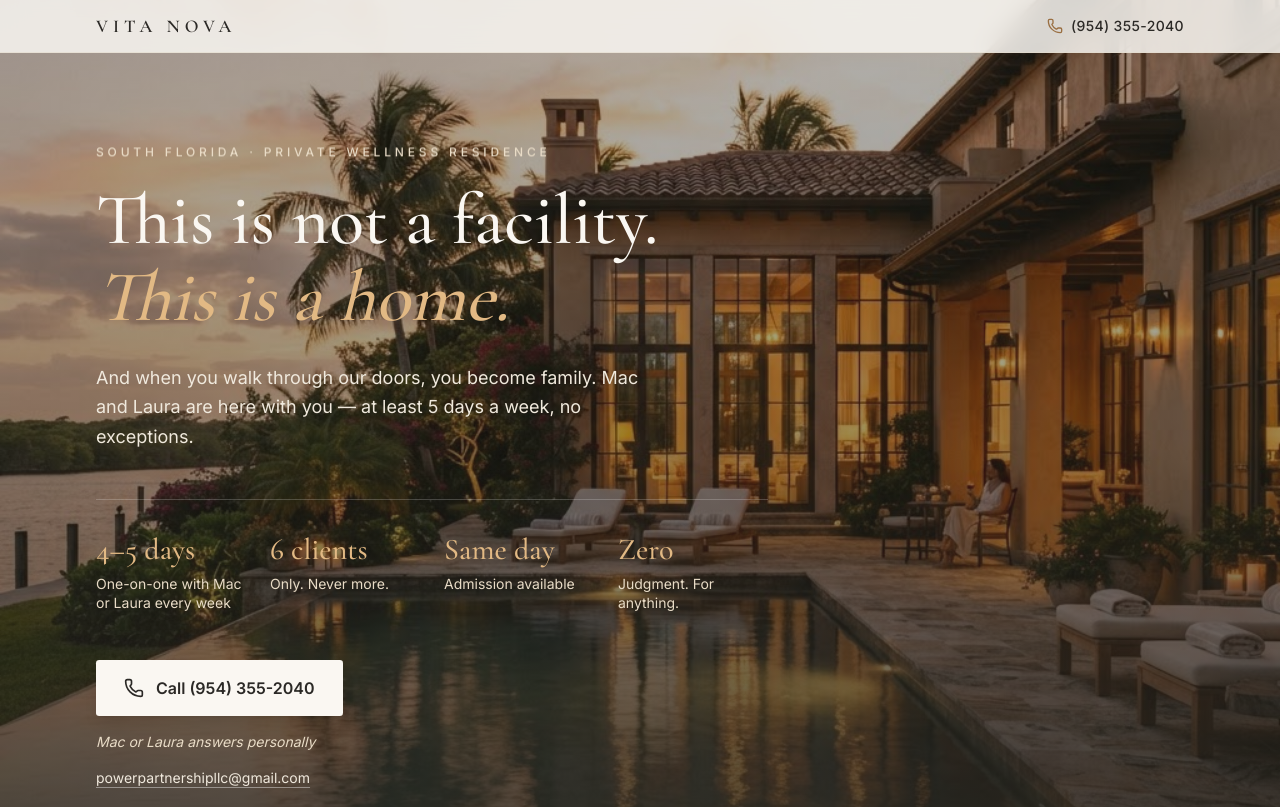
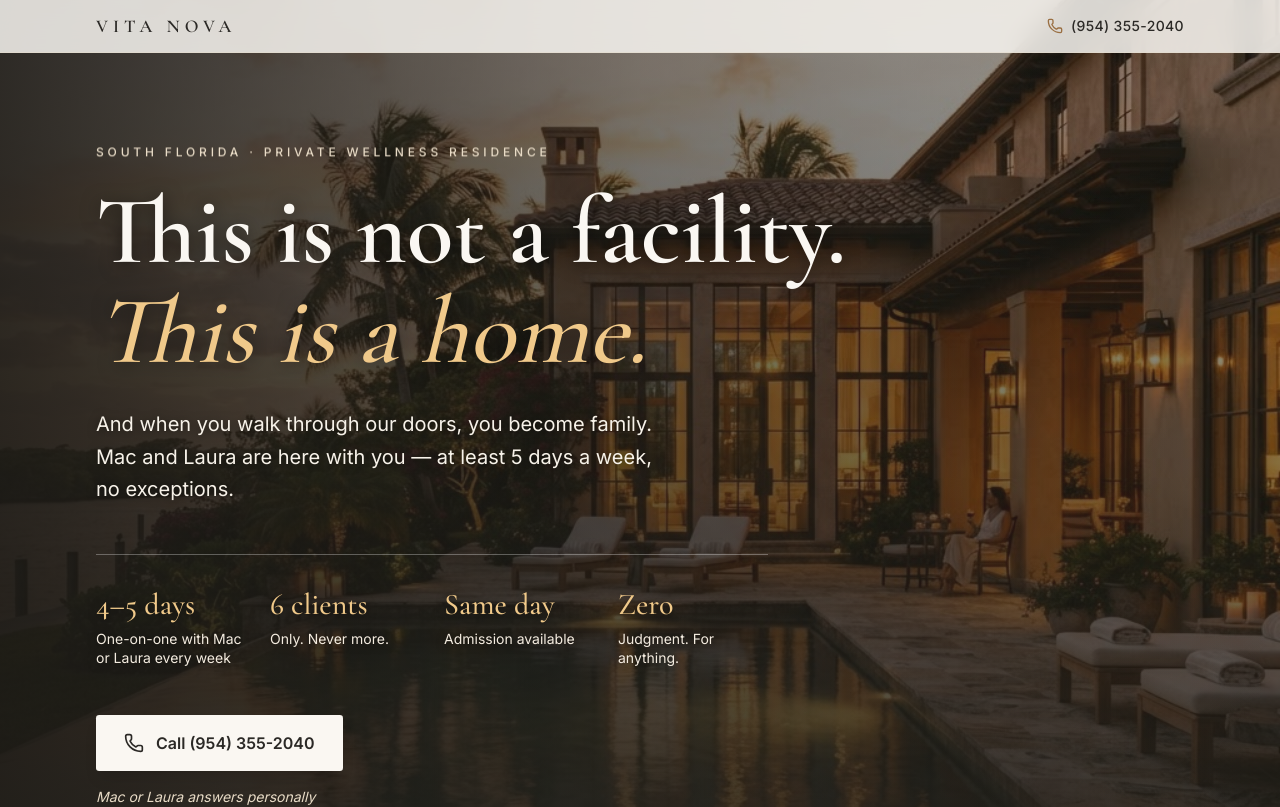
Before and after one commit to web2printusa-dev/vita-novav4, a Next.js app: page / in a window 1280 px wide. Shown: the top 807 px of the page. Built offline with nearby package versions, Linux system fonts and the light colour scheme; no server answers.

Commit message:
feat: enhance Hero component styling and text adjustments

```diff
--- a/components/vita/hero.tsx
+++ b/components/vita/hero.tsx
@@ -22,7 +22,11 @@ export function Hero() {
         sizes="100vw"
       />
       <div
-        className="absolute inset-0 bg-gradient-to-t from-[#26241f]/85 via-[#26241f]/45 to-[#26241f]/35"
+        className="absolute inset-0 bg-gradient-to-t from-[#211f1a]/90 via-[#211f1a]/55 to-[#211f1a]/40"
+        aria-hidden="true"
+      />
+      <div
+        className="absolute inset-0 bg-gradient-to-r from-[#1c1a16]/85 via-[#1c1a16]/45 to-transparent md:via-[#1c1a16]/30 md:to-transparent"
         aria-hidden="true"
       />
 
@@ -34,14 +38,16 @@ export function Hero() {
         </Reveal>
 
         <Reveal delay={100}>
-          <h1 className="mt-6 max-w-3xl font-serif text-5xl font-medium leading-[1.02] text-background text-balance sm:text-6xl md:text-7xl">
+          <h1 className="mt-6 max-w-4xl font-serif text-6xl font-semibold leading-[1.0] text-background text-balance [text-shadow:0_2px_18px_rgba(0,0,0,0.55)] sm:text-7xl md:text-8xl">
             This is not a facility.
-            <span className="mt-1 block italic text-[#e2b984]">This is a home.</span>
+            <span className="mt-1 block italic font-medium text-[#f0c98a] [text-shadow:0_2px_20px_rgba(0,0,0,0.5)]">
+              This is a home.
+            </span>
           </h1>
         </Reveal>
 
         <Reveal delay={200}>
-          <p className="mt-7 max-w-xl text-base leading-relaxed text-[#f0e9dd] md:text-lg">
+          <p className="mt-7 max-w-xl text-lg leading-relaxed text-[#f7f2e9] [text-shadow:0_1px_10px_rgba(0,0,0,0.5)] md:text-xl">
             And when you walk through our doors, you become family. Mac and Laura are here with you —
             at least 5 days a week, no exceptions.
           </p>
@@ -49,13 +55,15 @@ export function Hero() {
 
         {/* Stats bar */}
         <Reveal delay={300}>
-          <dl className="mt-12 grid max-w-2xl grid-cols-2 gap-x-6 gap-y-8 border-t border-white/20 pt-8 md:grid-cols-4">
+          <dl className="mt-12 grid max-w-2xl grid-cols-2 gap-x-6 gap-y-8 border-t border-white/30 pt-8 md:grid-cols-4">
             {stats.map((stat) => (
               <div key={stat.value}>
-                <dt className="font-serif text-2xl font-medium text-[#e2b984] md:text-3xl">
+                <dt className="font-serif text-2xl font-medium text-[#f0c98a] [text-shadow:0_1px_10px_rgba(0,0,0,0.5)] md:text-3xl">
                   {stat.value}
                 </dt>
-                <dd className="mt-1.5 text-sm leading-snug text-[#e9dcc7]">{stat.label}</dd>
+                <dd className="mt-1.5 text-sm leading-snug text-[#f4ece0] [text-shadow:0_1px_8px_rgba(0,0,0,0.5)]">
+                  {stat.label}
+                </dd>
               </div>
             ))}
           </dl>
--- a/components/vita/who-we-help.tsx
+++ b/components/vita/who-we-help.tsx
@@ -34,11 +34,11 @@ export function WhoWeHelp() {
         </Reveal>
 
         <Reveal delay={200}>
-          <ul className="mt-12 flex flex-wrap gap-3">
+          <ul className="mt-12 flex flex-wrap gap-3 md:gap-4">
             {pills.map((pill) => (
               <li
                 key={pill}
-                className="rounded-full border border-border bg-card px-5 py-2.5 text-sm font-medium text-foreground"
+                className="rounded-full border-2 border-accent/35 bg-accent/10 px-6 py-3 text-base font-semibold text-foreground shadow-sm transition-colors hover:border-accent/60 hover:bg-accent/15 md:px-7 md:py-3.5 md:text-lg"
               >
                 {pill}
               </li>
```
